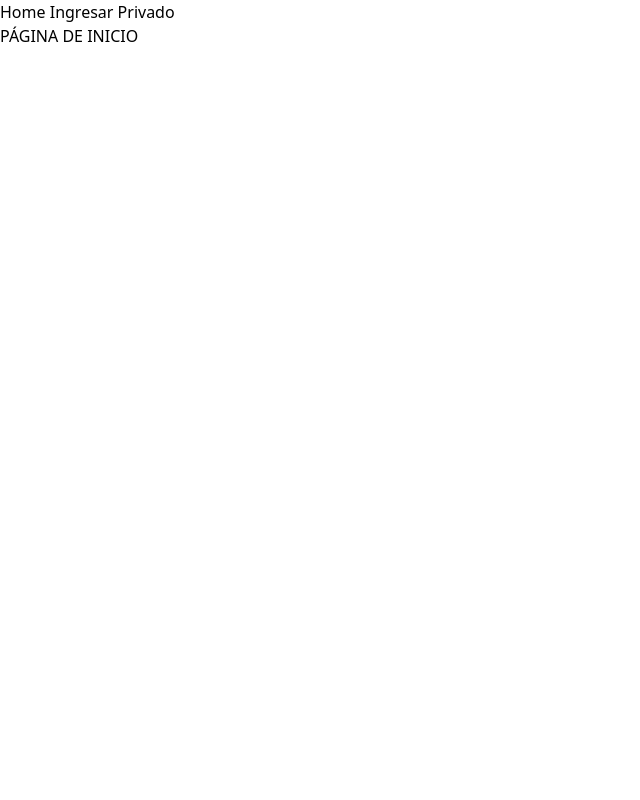
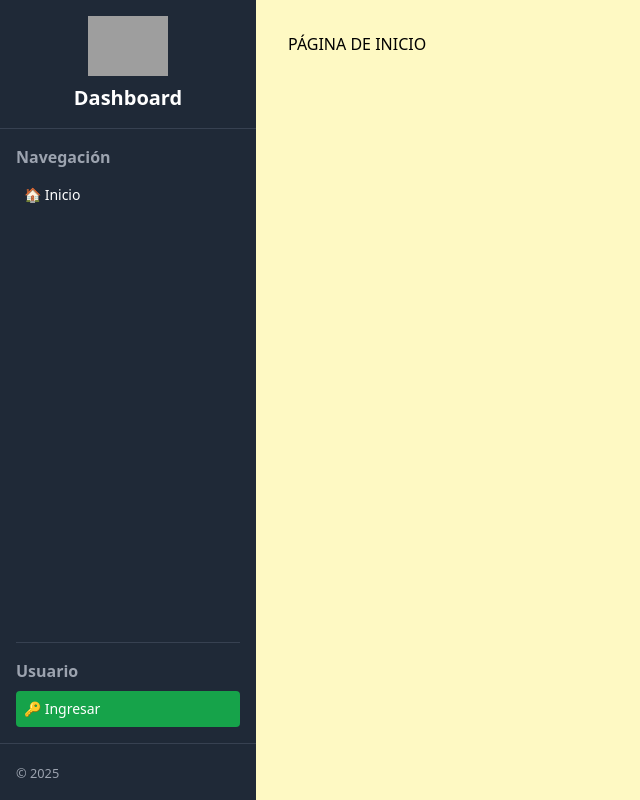
Before and after one commit to IvanGabrielYarupaitanRivera/SistemaDeGestionAcademica, a SvelteKit app: page / in a window 1280 px wide. Shown: the whole page, without its empty margins (0-640 px from the left). Built offline with nearby package versions, Linux system fonts and the light colour scheme; no server answers; grey boxes are pictures that could not be loaded.

Commit message:
Agregar barra lateral de navegación y funcionalidad de cierre de sesión en el diseño

```diff
--- a/src/routes/+layout.svelte
+++ b/src/routes/+layout.svelte
@@ -1,11 +1,19 @@
 <script lang="ts">
-	import { invalidate } from '$app/navigation';
+	import { goto, invalidate } from '$app/navigation';
 	import { onMount } from 'svelte';
 
 	let { data, children } = $props();
 	let { session, supabase } = $derived(data);
 
 	import '../app.css';
+
+	const logout = async () => {
+		const { error } = await supabase.auth.signOut();
+		goto('/');
+		if (error) {
+			console.error(error);
+		}
+	};
 
 	onMount(() => {
 		const { data } = supabase.auth.onAuthStateChange((_, newSession) => {
@@ -18,12 +26,66 @@
 	});
 </script>
 
-<header>
-	<nav>
-		<a href="/">Home</a>
-		<a href="/auth">Ingresar</a>
-		<a href="/private">Privado</a>
-	</nav>
-</header>
+<div class="flex min-h-screen">
+	<!-- Sidebar -->
+	<aside class="flex min-h-screen w-64 flex-col bg-gray-800">
+		<!-- Header -->
+		<header class="border-b border-gray-700 p-4 text-center">
+			<a href="/">
+				<img src="/logo/logo-colegio.webp" alt="Logo del Colegio" class="mx-auto w-20" />
+				<h1 class="mt-2 text-xl font-bold text-white">Dashboard</h1>
+			</a>
+		</header>
 
-{@render children()}
+		<!-- Nav -->
+		<nav class="flex h-full flex-col p-4">
+			<!-- Navegación Principal -->
+			<section>
+				<h2 class="text-md mb-2 font-semibold text-gray-400">Navegación</h2>
+
+				<a href="/" class="block rounded p-2 text-sm text-white hover:bg-gray-700"> 🏠 Inicio </a>
+				{#if session}
+					<a href="/private" class="block rounded p-2 text-sm text-white hover:bg-gray-700">
+						🔒 Privado
+					</a>
+				{/if}
+			</section>
+
+			<!-- Acciones Usuario -->
+			<section class="mt-auto border-t border-gray-700 pt-4">
+				<h2 class="text-md mb-2 font-semibold text-gray-400">Usuario</h2>
+
+				{#if !session}
+					<a
+						href="/auth"
+						class="block rounded bg-green-600 p-2 text-sm text-white hover:bg-green-700"
+					>
+						🔑 Ingresar
+					</a>
+				{/if}
+
+				{#if session}
+					<a href="/" class="block rounded p-2 text-sm text-white hover:bg-gray-700"> 🚹 Perfil </a>
+					<button
+						onclick={logout}
+						class="w-full rounded bg-red-600 p-2 text-left text-sm text-white hover:bg-red-700"
+					>
+						📤 Cerrar Sesión
+					</button>
+				{/if}
+			</section>
+		</nav>
+
+		<!-- Footer -->
+		<footer class="mt-auto border-t border-gray-700 p-4">
+			<small class="text-gray-400">© {new Date().getFullYear()}</small>
+		</footer>
+	</aside>
+
+	<!-- Contenido principal -->
+	<div class="flex flex-1 flex-col bg-yellow-100">
+		<main class="flex-1 p-8">
+			{@render children()}
+		</main>
+	</div>
+</div>
```
Also changed, not shown: src/lib/database/usuarios/db.ts (added).
